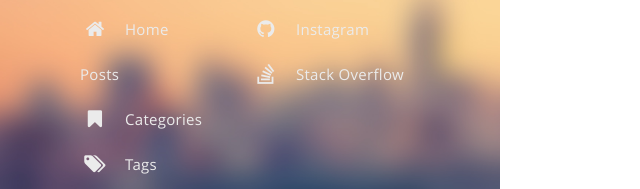
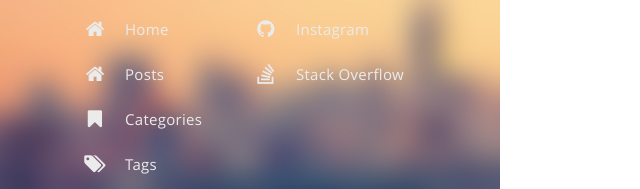
Before and after one commit to richjsouth/richjsouth, a plain HTML site: page archives/index.html in a window 1280 px wide. Shown: the part 312-501 px from the top of the page, 0-640 px from the left. Drawn offline with nearby package versions, Linux system fonts and the light colour scheme.

Commit message:
rebuilding site Mon Nov 11 13:18:35 UTC 2019

```diff
--- a/archives/index.html
+++ b/archives/index.html
@@ -121,7 +121,7 @@
 
       <a class="sidebar-button-link " href="https://richjsouth.github.io/posts">
 
-
+      <i class="sidebar-button-icon fa fa-lg fa-home"></i>
 
       <span class="sidebar-button-desc">Posts</span>
     </a>
```
Also changed, not shown: categories/index.html (+1 -1 lines), index.html (+1 -1 lines), posts/index.html (+1 -1 lines), posts/my-initial-post/index.html (+1 -1 lines), tags/index.html (+1 -1 lines).
